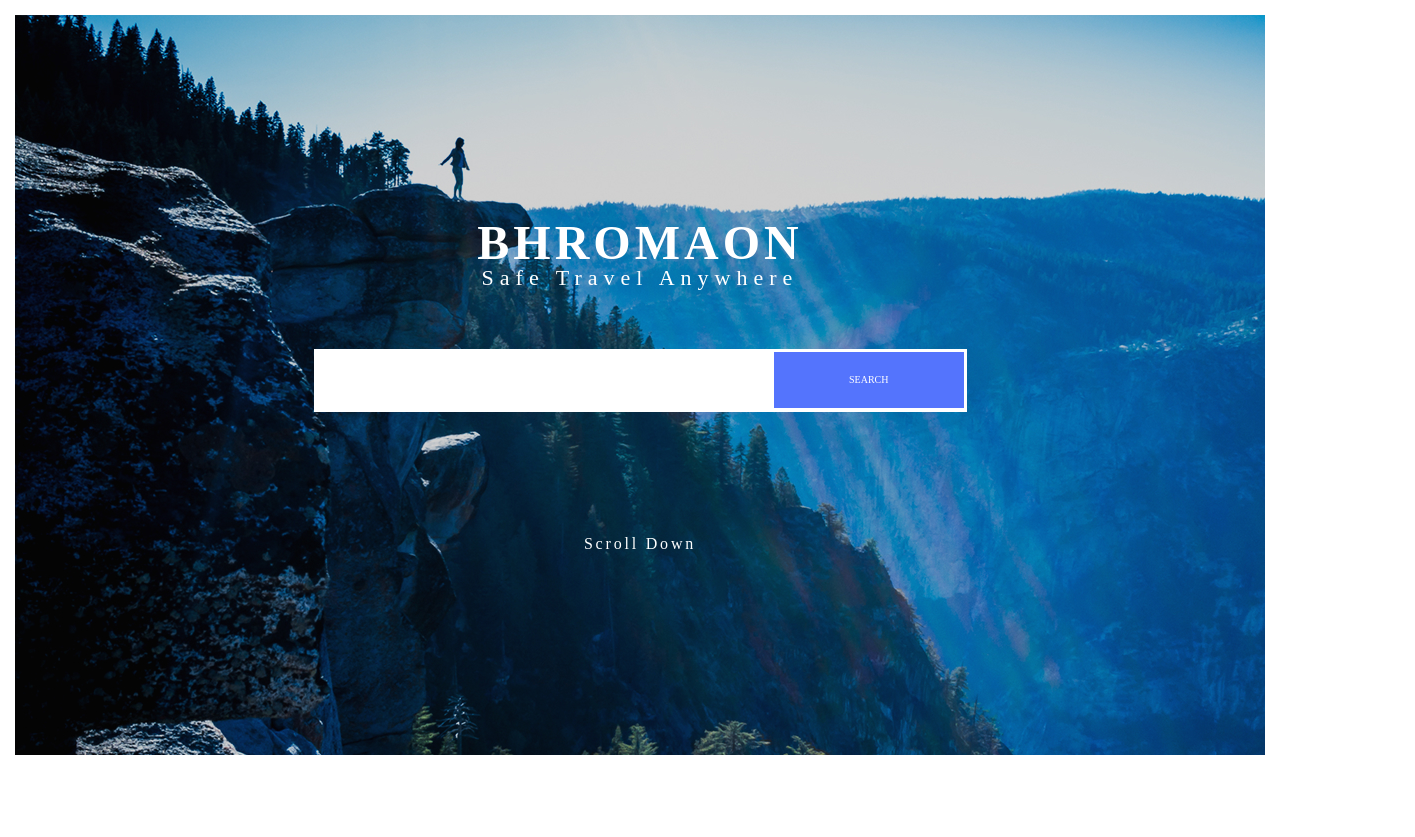
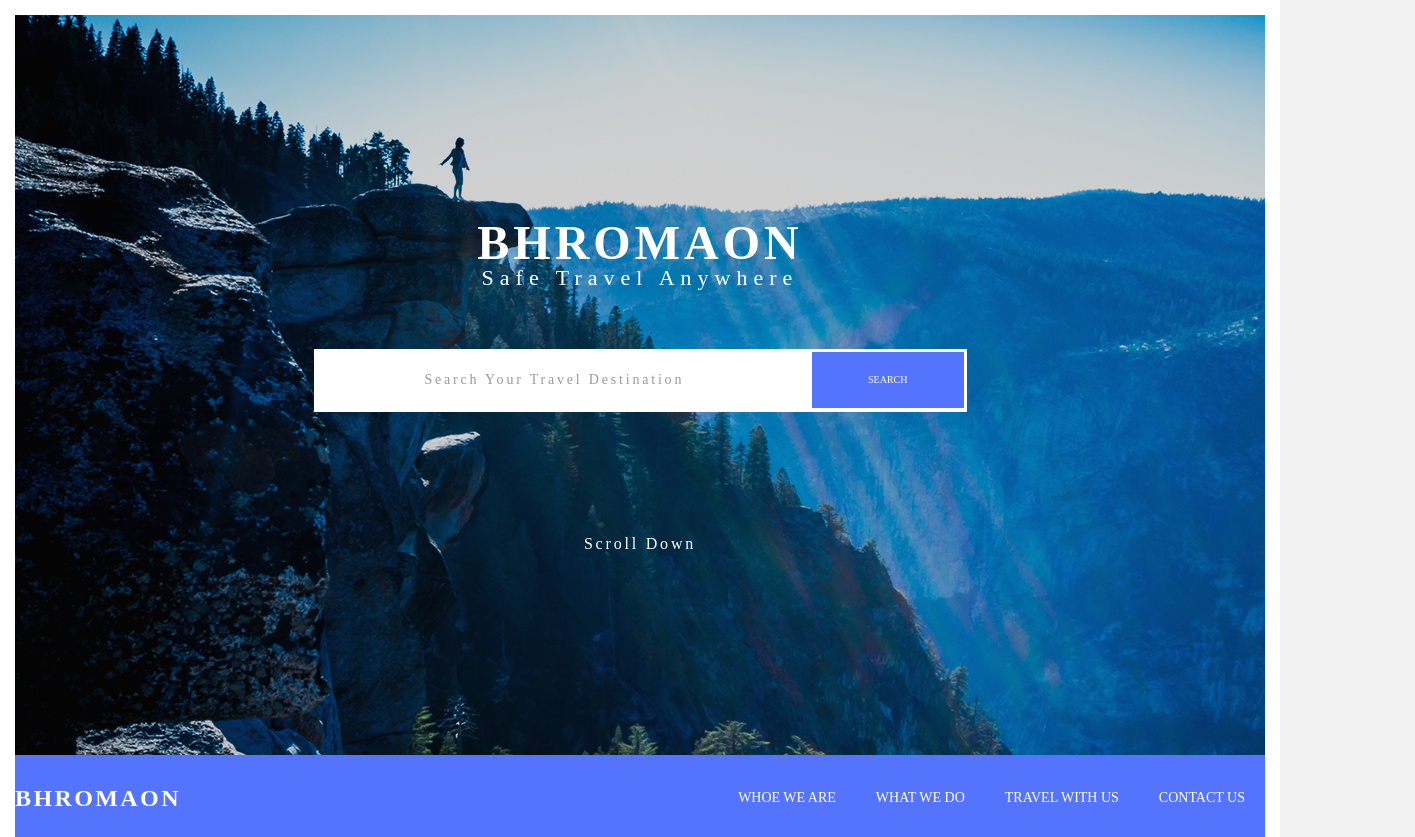
Before and after one commit to ElisyanBot/lektion-14, a plain HTML site: page index.html in a window 1280 px wide. Shown: the top 837 px of the page, 1415 px wide, since content can reach past the window. Drawn offline with Linux system fonts and the light colour scheme.

Commit message:
nav section added

```diff
--- a/css/scss/_global.scss
+++ b/css/scss/_global.scss
@@ -12,7 +12,14 @@ html{
 }
 
 body{
-    margin: 1.5rem;
+    background-color: #f2f2f2;
+}
+
+.outline{
+    max-width:180rem;
+    background-color: white;
+    padding: 1.5rem;
+    margin:auto;
 }
 
 h1, h2,
@@ -33,6 +40,10 @@ a{
     text-decoration: none;
 }
 
+a:hover{
+    text-decoration: underline;
+}
+
 /*mixins*/
 @mixin sectionSize ($height){
     width: 100%;
@@ -41,7 +52,7 @@ a{
 }
 
 @mixin wrapperSize ($height){
-    width: 140rem;
+    max-width: 140rem;
     height: $height;
     margin: auto;
 }
--- a/css/scss/_hero.scss
+++ b/css/scss/_hero.scss
@@ -1,3 +1,5 @@
+
+
 .hero{
     @include sectionSize(74rem);
     @include flex(column, center, center);
@@ -30,12 +32,23 @@
         height: 6.3rem;
 
         input{
-            flex:4 1 10rem;
+            flex:4 1 1rem;
+
+            height: 100%;
 
             border: none;
-            height: 100%;
-            width: 79.5%;
+            text-align: center;
+
+            font-size: 1.4rem;
+            letter-spacing: 2.8px;
+            color: black;
         }
+
+            input::placeholder{
+                font-size: 1.4rem;
+                letter-spacing: 2.8px;
+                color: #999999;
+            }
             input:hover{
                 background-color: rgb(238, 238, 238);
             }
@@ -45,16 +58,16 @@
                 }
 
         button{
-            flex:1 1 10rem;
+            flex:1 1 3rem;
 
             background-color: $mainColor;
             border: none;
             height: 90%;
-            width: 20%;
             margin: 0 3px;
         }
             button:hover{
                 background-color: $mainBtnHover;
+                cursor: pointer;
             }
     }
 
--- a/css/scss/_nav.scss
+++ b/css/scss/_nav.scss
@@ -1,3 +1,33 @@
-nav{
+header{
     @include sectionSize(8.5rem);
+    background-color: $mainColor;
+
+    .wrapper{
+        @include wrapperSize(100%);
+
+        nav{
+            @include flex(row, flex-start, center);
+            width: 100%;
+            height: 100%;
+            .headerLogo{
+                flex: 1 1 1rem;
+                font-size: 2.4rem;
+                letter-spacing: 0.24rem;
+            }
+
+            .navList{
+                @include flex(row, flex-end, center);
+                flex: 2 1 17rem;
+
+                .navList-item{
+                    padding: 0 2rem;
+                    max-width: 17rem;
+
+                    a{
+                        font-size: 1.4rem;
+                    }
+                }
+            }
+        }
+    }
 }
--- a/index.html
+++ b/index.html
@@ -8,6 +8,8 @@
     <title>BHROMAON</title>
 </head>
 <body>
+    <div class="outline">
+
       <!--hero section-->
         <section class="hero">
             <article class="hero-article">
@@ -19,7 +21,8 @@
                 </p>
             </article>
             <form class="searchBar">
-            <input type="search" id="SearchBar" class="searchBar-input">
+                <input type="search" id="SearchBar" class="searchBar-input"
+                placeholder="Search Your Travel Destination">
                 <button type="submit" class="searchBar-btn" for="SearchBar">SEARCH <span><!--font awesome--></span></button>
             </form>
 
@@ -37,10 +40,10 @@
                 <nav>
                     <h2 class="headerLogo">BHROMAON</h2>
                     <ul class="navList">
-                    <li class="navList-item"><a class="navList-Link" href="">WHOE WE ARE</a></li>
-                    <li class="navList-item"><a class="navList-Link" href=""> WHAT WE DO</a></li>
-                    <li class="navList-item"><a class="navList-Link" href="">TRAVEL WITH US</a></li>
-                    <li class="navList-item"><a class="navList-Link" href="">CONTACT US</a></li>
+                        <li class="navList-item"><a class="navList-Link" href="#">WHOE WE ARE</a></li>
+                        <li class="navList-item"><a class="navList-Link" href="#"> WHAT WE DO</a></li>
+                        <li class="navList-item"><a class="navList-Link" href="#">TRAVEL WITH US</a></li>
+                        <li class="navList-item"><a class="navList-Link" href="#">CONTACT US</a></li>
                     </ul>
                 </nav>
             </div>
@@ -186,5 +189,6 @@
             </ul>
         </div>
     </footer>
+</div>
 </body>
 </html>
```
Also changed, not shown: css/index.css, 1 other file. Lines whose indentation alone changed are shown as unchanged.
